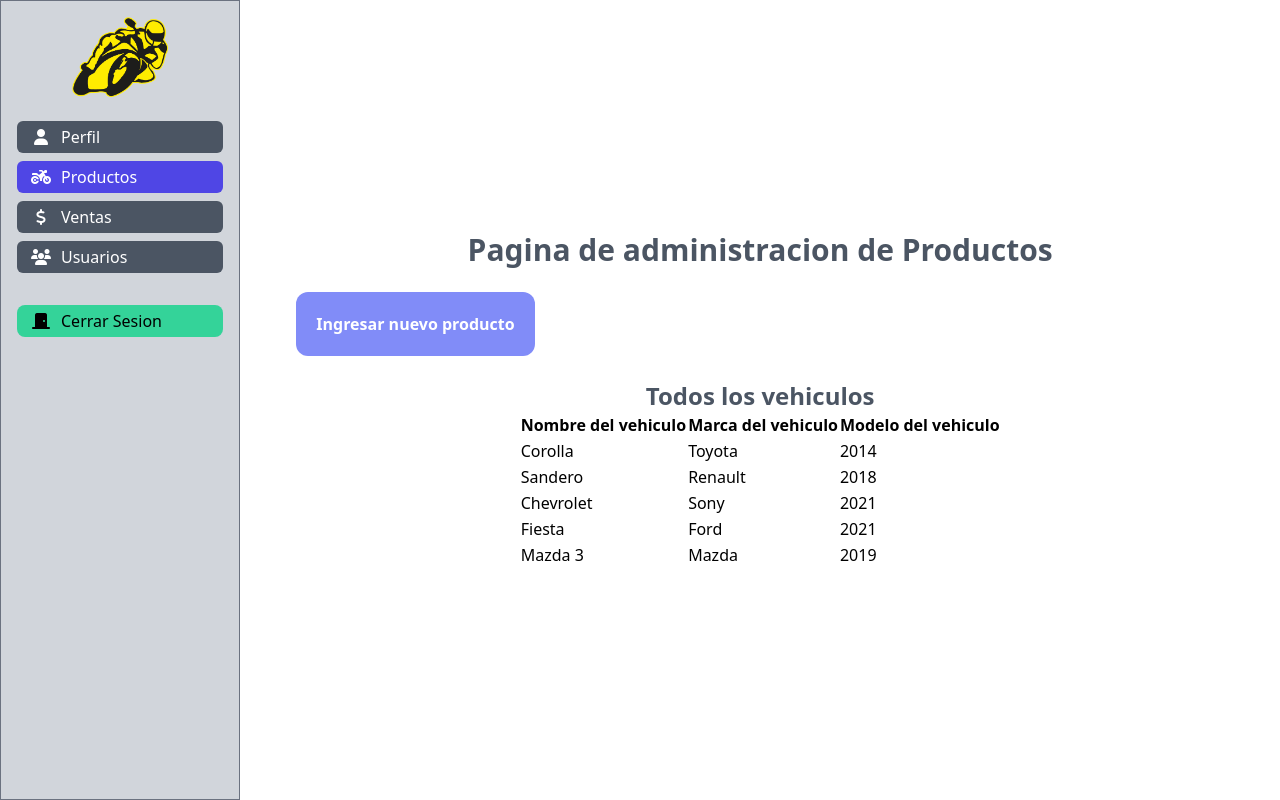
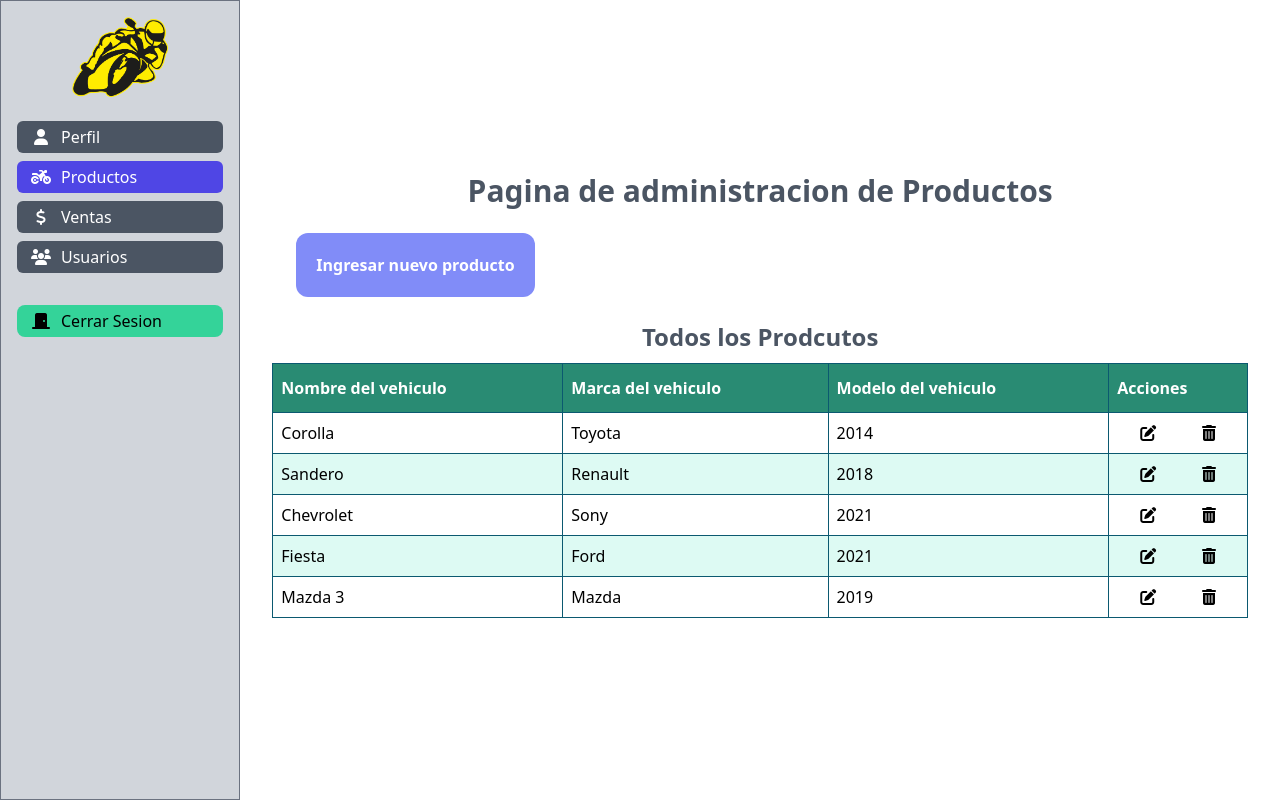
Before and after one commit to DavidSaavedra11/concessionarie, a React (Create React App) app in the folder OneDrive/Escritorio/Daviid/Programacion MinTic UdeA/Ciclo 3/Concesionario/: page /admin/productos in a window 1280 px wide. Built offline with nearby package versions, Linux system fonts and the light colour scheme.

Commit message:
agregando route para pagina activa

```diff
--- a/OneDrive/Escritorio/Daviid/Programacion MinTic UdeA/Ciclo 3/Concesionario/package.json
+++ b/OneDrive/Escritorio/Daviid/Programacion MinTic UdeA/Ciclo 3/Concesionario/package.json
@@ -7,6 +7,7 @@
     "@testing-library/jest-dom": "^5.11.4",
     "@testing-library/react": "^11.1.0",
     "@testing-library/user-event": "^12.1.10",
+    "nanoid": "^3.1.30",
     "react": "^17.0.2",
     "react-dom": "^17.0.2",
     "react-router-dom": "^5.3.0",
--- a/OneDrive/Escritorio/Daviid/Programacion MinTic UdeA/Ciclo 3/Concesionario/src/App.jsx
+++ b/OneDrive/Escritorio/Daviid/Programacion MinTic UdeA/Ciclo 3/Concesionario/src/App.jsx
@@ -8,7 +8,7 @@ import Productos from 'pages/admin/Productos';
 import Login from 'pages/Login';
 import Registro from 'pages/Registro';
 import Index from 'pages/Index';
-import { BrowserRouter as Router, Switch, Route, Link } from "react-router-dom";
+import { BrowserRouter as Router, Switch, Route} from "react-router-dom";
 import 'styles/styles.css';
 import {DarkModeContext} from 'context/darkMode'
 
--- a/OneDrive/Escritorio/Daviid/Programacion MinTic UdeA/Ciclo 3/Concesionario/src/components/Navbar.jsx
+++ b/OneDrive/Escritorio/Daviid/Programacion MinTic UdeA/Ciclo 3/Concesionario/src/components/Navbar.jsx
@@ -1,6 +1,5 @@
 import React from 'react'
 import { Link } from 'react-router-dom';
-import { useDarkMode } from 'context/darkMode';
 import TriggerDarkMode from './TriggerDarkMode';
 
 
--- a/OneDrive/Escritorio/Daviid/Programacion MinTic UdeA/Ciclo 3/Concesionario/src/components/Sidebar.jsx
+++ b/OneDrive/Escritorio/Daviid/Programacion MinTic UdeA/Ciclo 3/Concesionario/src/components/Sidebar.jsx
@@ -1,7 +1,6 @@
-import React, { useState } from "react";
+import React from "react";
 import ImagenLogo from "components/ImagenLogo";
-import { Link, useLocation } from "react-router-dom";
-import { useEffect } from "react";
+import { Link } from "react-router-dom";
 import useActiveRoute from "hooks/useActiveRoute";
 
 const Sidebar = () => {
--- a/OneDrive/Escritorio/Daviid/Programacion MinTic UdeA/Ciclo 3/Concesionario/src/layouts/PrivateLayout.jsx
+++ b/OneDrive/Escritorio/Daviid/Programacion MinTic UdeA/Ciclo 3/Concesionario/src/layouts/PrivateLayout.jsx
@@ -1,6 +1,6 @@
 import Sidebar from 'components/Sidebar';
 import SIdebarResponsive from 'components/SIdebarResponsive';
-import React, { useEffect } from 'react'
+import React from 'react'
 
 const PrivateLayout = ({ children }) => {
     return (
--- a/OneDrive/Escritorio/Daviid/Programacion MinTic UdeA/Ciclo 3/Concesionario/src/pages/admin/Productos.jsx
+++ b/OneDrive/Escritorio/Daviid/Programacion MinTic UdeA/Ciclo 3/Concesionario/src/pages/admin/Productos.jsx
@@ -1,3 +1,4 @@
+import { nanoid } from "nanoid";
 import React, { useEffect, useState, useRef } from "react";
 import { ToastContainer, toast } from "react-toastify";
 import "react-toastify/dist/ReactToastify.css";
@@ -93,27 +94,23 @@ const Productos = () => {
 
 const TablaProductos = ({ listaVehiculos }) => {
   return (
-    <div className="flex flex-col items-center justify-center">
+    <div className="flex flex-col items-center justify-center w-full">
       <h2 className="text-2xl font-extrabold text-gray-600">
-        Todos los vehiculos
+        Todos los Prodcutos
       </h2>
-      <table>
+
+      <table className="tabla">
         <thead>
           <tr>
             <th>Nombre del vehiculo</th>
             <th>Marca del vehiculo</th>
             <th>Modelo del vehiculo</th>
+            <th>Acciones</th>
           </tr>
         </thead>
         <tbody>
           {listaVehiculos.map((vehiculo) => {
-            return (
-              <tr>
-                <td>{vehiculo.nombre}</td>
-                <td>{vehiculo.marca}</td>
-                <td>{vehiculo.modelo}</td>
-              </tr>
-            );
+            return <FilaProducto key={nanoid()} vehiculo={vehiculo} />;
           })}
         </tbody>
       </table>
@@ -121,28 +118,119 @@ const TablaProductos = ({ listaVehiculos }) => {
   );
 };
 
+const FilaProducto = ({ vehiculo }) => {
+  const [edit, setEdit] = useState(false);
+  const [infoNuevoProducto, setInfoNuevoProducto] = useState({
+    name: vehiculo.nombre,
+    marca: vehiculo.marca,
+    modelo: vehiculo.modelo,
+  });
+
+  const actualizarProducto = () => {
+    console.log(infoNuevoProducto);
+    // enviar la informacion al backend
+  };
+
+  const eliminarProducto = () => {
+    console.log(
+      "Se elimino un producto, codigo de axios para eliminar en el backend"
+    );
+  };
+
+  return (
+    <tr>
+      {edit ? (
+        <>
+          <td>
+            <input
+              className="border border-gray-600 text-green-700 font-bold rounded-md p-1 m-0"
+              type="text"
+              value={infoNuevoProducto.name}
+              onChange={(e) =>
+                setInfoNuevoProducto({
+                  ...infoNuevoProducto,
+                  nombre: e.target.value,
+                })
+              }
+            />
+          </td>
+          <td>
+            <input
+              className="border border-gray-600 text-green-700 font-bold rounded-md p-1 m-0"
+              type="text"
+              value={infoNuevoProducto.marca}
+              onChange={(e) =>
+                setInfoNuevoProducto({
+                  ...infoNuevoProducto,
+                  marca: e.target.value,
+                })
+              }
+            />
+          </td>
+          <td>
+            <input
+              className="border border-gray-600 text-green-700 font-bold rounded-md p-1 m-0"
+              type="number"
+              value={infoNuevoProducto.modelo}
+              onChange={(e) =>
+                setInfoNuevoProducto({
+                  ...infoNuevoProducto,
+                  modelo: e.target.value,
+                })
+              }
+            />
+          </td>
+        </>
+      ) : (
+        <>
+          <td>{vehiculo.nombre}</td>
+          <td>{vehiculo.marca}</td>
+          <td>{vehiculo.modelo}</td>
+        </>
+      )}
+      <td>
+        <div className="flex w-full justify-around">
+          {edit ? (
+            <i
+              onClick={() => actualizarProducto()} // AQUI VOYYYY
+              className="fas fa-check-circle text-green-600 hover:text-green-300 hover:bg-black bg-white rounded-lg"
+            />
+          ) : (
+            <i
+              onClick={() => setEdit(!edit)}
+              className="fas fa-edit hover:text-yellow-300"
+            ></i>
+          )}
+          <i
+            onClick={() => eliminarProducto()}
+            className="fas fa-trash-alt hover:text-red-400"
+          ></i>
+        </div>
+      </td>
+    </tr>
+  ); //Aca Usamos la libreria nanoid para asignar un codigo unico a los tr
+};
+
 const FormularioCreacionProductos = ({
   setMostrarTabla,
   listaVehiculos,
   setProductos,
 }) => {
-  const form = useRef(null);
-
+  const form = useRef(null); // para capturar los valores del formulario; primero se declara useRef
   const submitForm = (e) => {
     e.preventDefault();
-    const fd = new FormData((form.current));// guarda los valores ingresados en los inputs
+    const fd = new FormData(form.current); //Segundo se instancia formData
 
-    const nuevoVehiculo = { };
-    fd.forEach((value, key )=>{
-      nuevoVehiculo[key]=value;
-    })
+    const nuevoVehiculo = {};
+    fd.forEach((value, key) => {
+      nuevoVehiculo[key] = value;
+    });
 
+    setMostrarTabla(true);
+    setProductos([...listaVehiculos, nuevoVehiculo]);
 
-    setMostrarTabla(true)
-    setProductos([...listaVehiculos, nuevoVehiculo])
-
-    toast.success("Vehiculo Agregado con exito")
-  }
+    toast.success("Vehiculo Agregado con exito");
+  };
 
   return (
     <div className="flex flex-col items-center justify-center">
@@ -153,7 +241,6 @@ const FormularioCreacionProductos = ({
         <label className="flex flex-col" htmlFor="nombre">
           Marca del vehiculo
           <input
-
             name="nombre"
             type="text"
             placeholder="Kawasaki Ninja 400"
@@ -183,7 +270,6 @@ const FormularioCreacionProductos = ({
         <label className="flex flex-col" htmlFor="modelo">
           Modelo del vehiculo
           <input
-
             name="modelo"
             type="number"
             min="1992"
@@ -195,7 +281,7 @@ const FormularioCreacionProductos = ({
         </label>
 
         <button
-          type='submit'
+          type="submit"
           className="bg-green-400 col-span-2 p-2 rounded-full shadow-lg hover:bg-green-600 text-white font-semibold"
         >
           Guardar producto
--- a/OneDrive/Escritorio/Daviid/Programacion MinTic UdeA/Ciclo 3/Concesionario/src/styles/styles.css
+++ b/OneDrive/Escritorio/Daviid/Programacion MinTic UdeA/Ciclo 3/Concesionario/src/styles/styles.css
@@ -0,0 +1,30 @@
+.tabla{
+    width: 100%;
+    margin: 10px;
+    overflow-y: scroll;
+}
+
+.tabla td,
+.tabla th{
+    padding: 8px;
+    border: 1px solid rgb(11, 89, 112);
+}
+
+.tabla th{
+    background-color: rgb(41, 139, 115);
+    color: white;
+    padding-top: 12px;
+    padding-bottom: 12px;
+    text-align: left;
+}
+
+.tabla tr:nth-child(even){
+    background-color: rgb(221, 250, 243);
+}
+
+.tabla tr:hover{
+    background-color:rgb(10, 63, 63);
+    cursor: pointer;
+    font-weight: 600;
+    color:rgb(221, 250, 243)
+}
```
